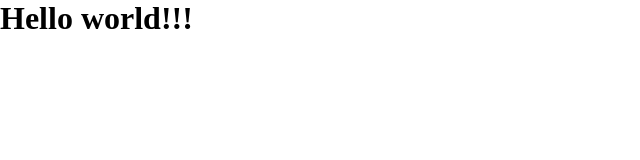
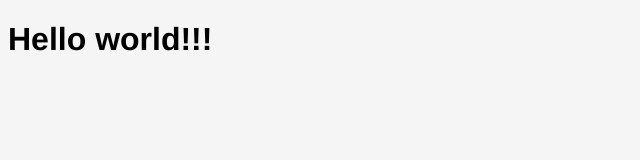
Before and after one commit to simtudy/vanilla-todo-app, a website built with webpack: page jjanmo/client/src/index.html in a window 1280 px wide. Shown: the whole page, without its empty margins (0-640 px from the left). Built offline with nearby package versions, Linux system fonts and the light colour scheme.

Commit message:
feat: global.css reset.css 추가

```diff
--- a/jjanmo/client/src/styles/global.css
+++ b/jjanmo/client/src/styles/global.css
@@ -1,10 +1,18 @@
-* {
-  margin: 0;
-  padding: 0;
-  box-sizing: border-box;
+:root {
+  --white: #ffffff;
+  --gray-light: #f5f5f5;
+  --gray: #b4b4b4;
+  --gray-dark: #949494;
+  --black: #000000;
+  --red: #b83f44;
+  --red-light: #cf7d7d;
 }
 
-a {
-  text-decoration: none;
-  color: inherit;
+body {
+  font-family: 'Helvetica Neue', Helvetica, Arial, sans-serif;
+  background-color: var(--gray-light);
 }
+
+input {
+  font-family: 'Helvetica Neue', Helvetica, Arial, sans-serif;
+}
--- /dev/null
+++ b/jjanmo/client/src/styles/reset.css
@@ -0,0 +1,139 @@
+/* http://meyerweb.com/eric/tools/css/reset/
+   v2.0 | 20110126
+   License: none (public domain)
+*/
+
+html,
+body,
+div,
+span,
+applet,
+object,
+iframe,
+h1,
+h2,
+h3,
+h4,
+h5,
+h6,
+p,
+blockquote,
+pre,
+a,
+abbr,
+acronym,
+address,
+big,
+cite,
+code,
+del,
+dfn,
+em,
+img,
+ins,
+kbd,
+q,
+s,
+samp,
+small,
+strike,
+strong,
+sub,
+sup,
+tt,
+var,
+b,
+u,
+i,
+center,
+dl,
+dt,
+dd,
+ol,
+ul,
+li,
+fieldset,
+form,
+label,
+legend,
+table,
+caption,
+tbody,
+tfoot,
+thead,
+tr,
+th,
+td,
+article,
+aside,
+canvas,
+details,
+embed,
+figure,
+figcaption,
+footer,
+header,
+hgroup,
+menu,
+nav,
+output,
+ruby,
+section,
+summary,
+time,
+mark,
+audio,
+video {
+  margin: 0;
+  padding: 0;
+  border: 0;
+  font-size: 100%;
+  font: inherit;
+  vertical-align: baseline;
+}
+/* HTML5 display-role reset for older browsers */
+article,
+aside,
+details,
+figcaption,
+figure,
+footer,
+header,
+hgroup,
+menu,
+nav,
+section {
+  display: block;
+}
+body {
+  line-height: 1;
+}
+ol,
+ul {
+  list-style: none;
+}
+blockquote,
+q {
+  quotes: none;
+}
+blockquote:before,
+blockquote:after,
+q:before,
+q:after {
+  content: '';
+  content: none;
+}
+table {
+  border-collapse: collapse;
+  border-spacing: 0;
+}
+
+a {
+  text-decoration: none;
+  color: inherit;
+}
+
+input {
+  outline: none;
+  border: none;
+}
```
